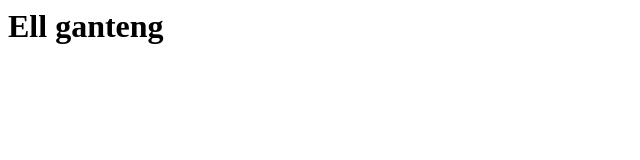
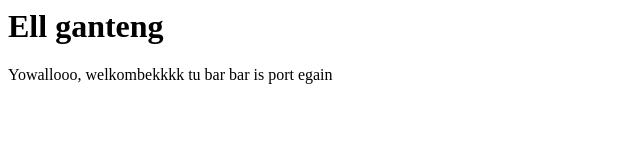
Before and after one commit to ahmadilhamb14/ahmadilhamb14, a plain HTML site: page index.html in a window 1280 px wide. Shown: the whole page, without its empty margins (0-640 px from the left). Drawn offline with Linux system fonts and the light colour scheme.

Commit message:
ubah ubah saja

```diff
--- a/index.html
+++ b/index.html
@@ -1 +1,2 @@
 <h1>Ell ganteng</h1>
+<span>Yowallooo, welkombekkkk tu bar bar is port egain</span>
```
